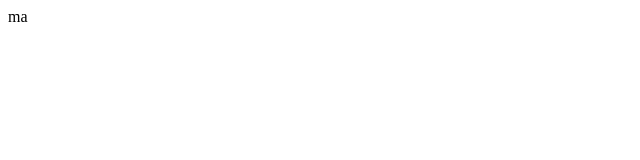
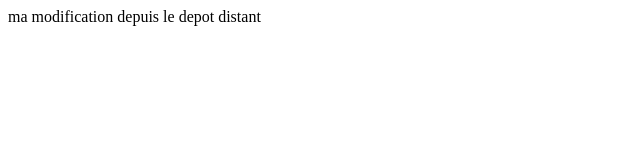
Before and after one commit to beliasfranklin/test-github, a plain HTML site: page index.html in a window 1280 px wide. Shown: the whole page, without its empty margins (0-640 px from the left). Drawn offline with Linux system fonts and the light colour scheme.

Commit message:
ma modification depuis le depot en ligne

```diff
--- a/index.html
+++ b/index.html
@@ -6,6 +6,6 @@
     <title>Document</title>
 </head>
 <body>
-    ma
+    ma modification depuis le depot distant
 </body>
 </html>
```
